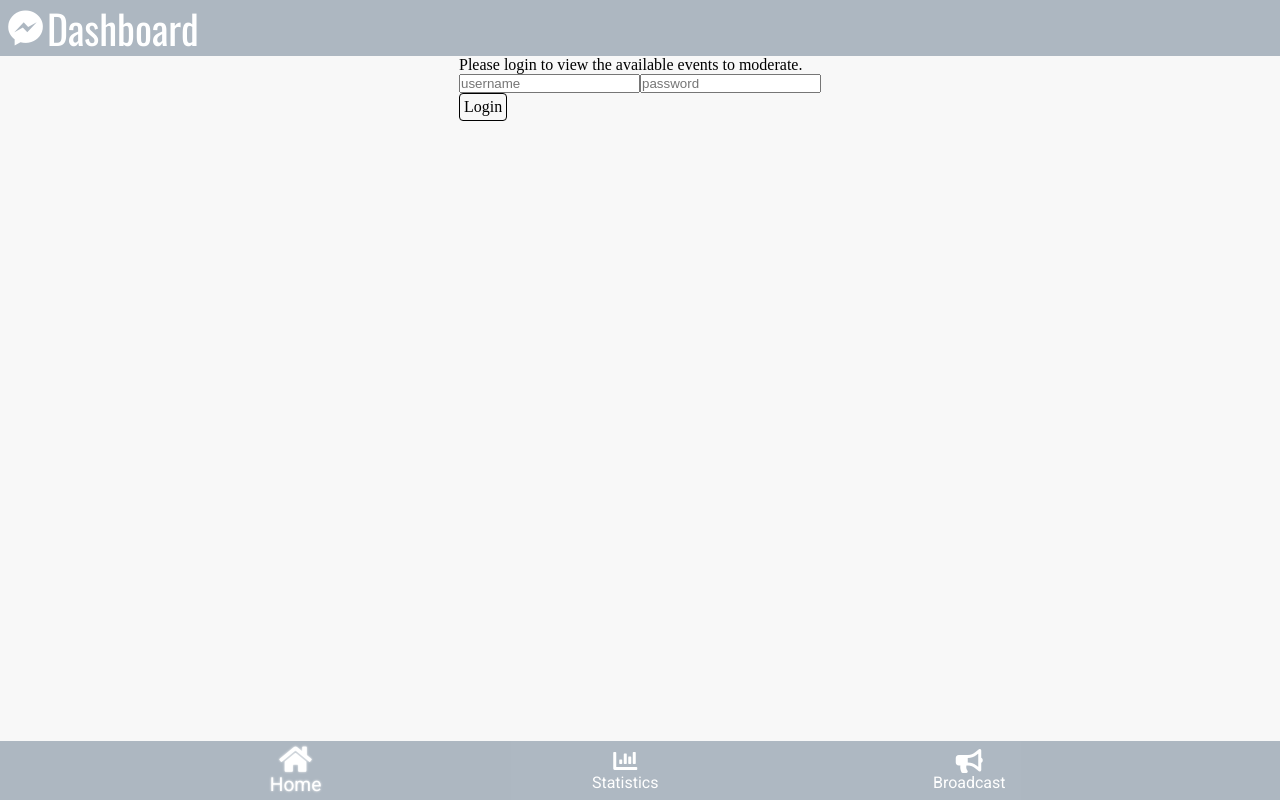
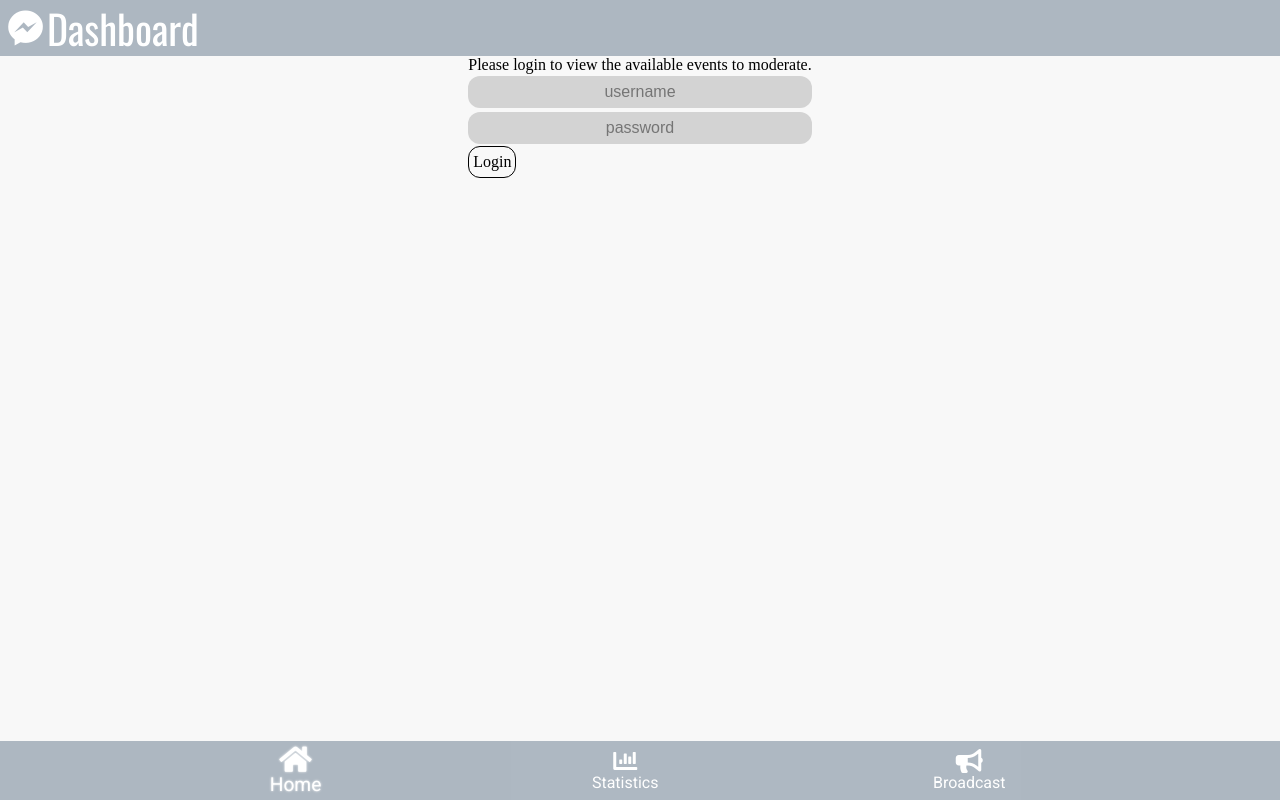
Before and after one commit to kijungk/one-apac-frontend, an Angular app: page / in a window 1280 px wide. Built offline with nearby package versions, Linux system fonts and the light colour scheme.

Commit message:
changed global styling

```diff
--- a/src/styles.scss
+++ b/src/styles.scss
@@ -44,10 +44,12 @@ button {
 
 // restyle buttons
 .button {
+  height: 32px;
+
   padding: 4px;
 
   border: 1px solid black;
-  border-radius: 4px;
+  border-radius: 12px;
 
   &:hover {
     background-color: lightblue;
@@ -60,3 +62,37 @@ a {
   text-decoration: inherit; /* no underline */
   -webkit-tap-highlight-color: rgba(0, 0, 0, 0);
 }
+
+.form {
+  display: flex;
+  flex-direction: column;
+}
+
+input {
+  height: 32px;
+  width: 100%;
+
+  border: none;
+  border-radius: 12px;
+
+  background: lightgrey;
+
+  font-size: 16px;
+  text-align: center;
+
+  margin-top: 2px;
+  margin-bottom: 2px;
+
+  &:focus {
+    outline: none;
+
+    background-color: transparent;
+
+    border-radius: 0;
+    border-bottom: 1px solid rgba(0, 0, 0, 0.5);
+
+    transition: background-color 0.3s;
+    transition: border-radius 0.3s;
+    transition: border-bottom 0.5s;
+  }
+}
```
